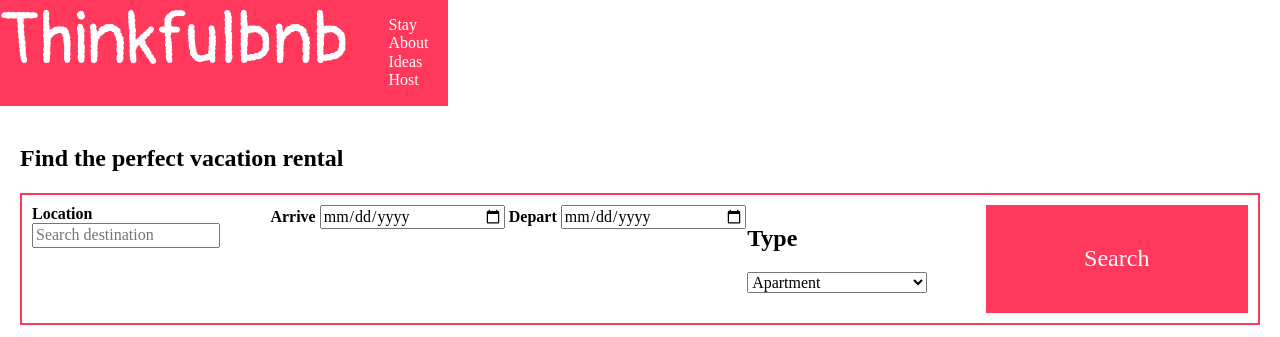
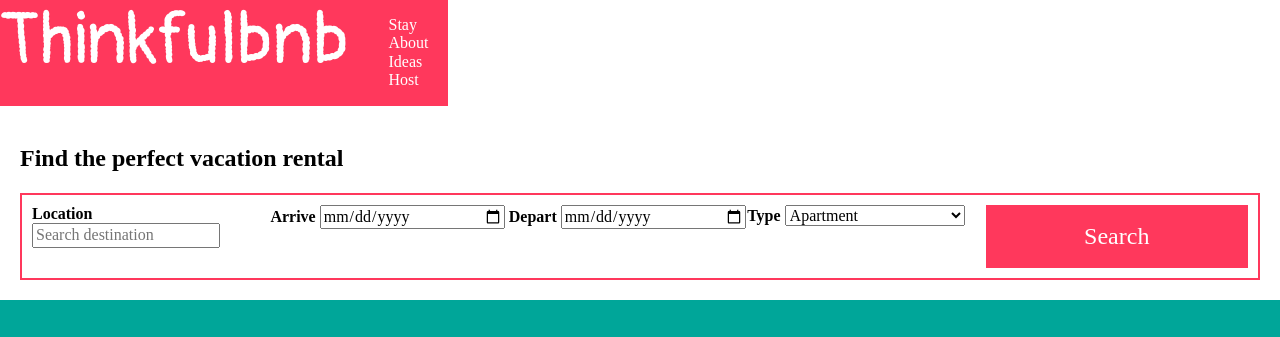
Before and after one commit to Invisibleman1921/frontEndFoundations, a plain HTML site: page index.html in a window 1280 px wide. Shown: the top 337 px of the page. Drawn offline with nearby package versions, Linux system fonts and the light colour scheme.

Commit message:
Update index.html

```diff
--- a/index.html
+++ b/index.html
@@ -63,7 +63,7 @@
             </div>
 
             <div>
-              <h2>Type</h2>
+              <label for="Type">Type</label>
               <select name="type" size="1">
                 <option value="apartment">Apartment</option>
                 <option value="barn">Barn</option>
@@ -79,8 +79,6 @@
 
         </form>
       </section>
-
-
 
       <!-- About -->
       <section id="about" class="alternate-background">
```
